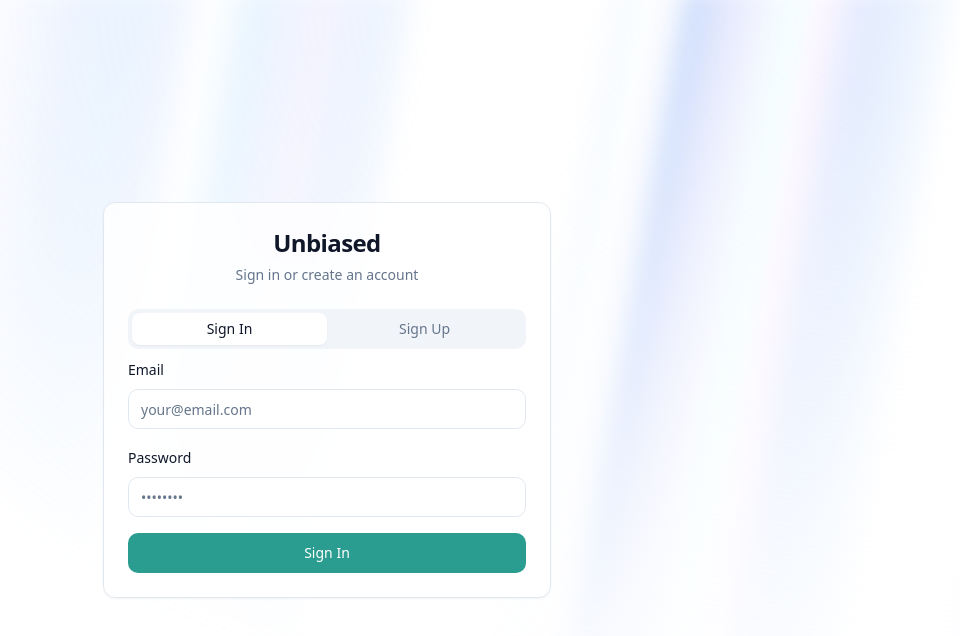
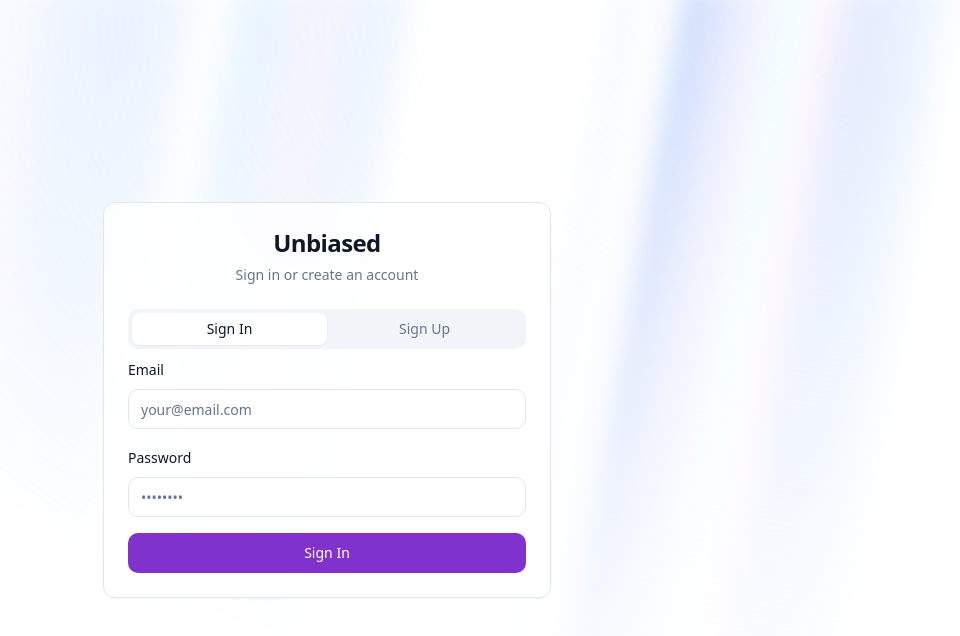
Before and after one commit to gr-vive/wishful-price-drops, a React (Vite) app: page /auth in a window 1280 px wide. Shown: the top 636 px of the page, without its empty margins (313-1273 px from the left). Built offline with nearby package versions, Linux system fonts and the light colour scheme; no server answers; the HTML template or start-up script is replaced by a standard one.

Commit message:
Refactor color scheme and font

```diff
--- a/src/components/Hero.tsx
+++ b/src/components/Hero.tsx
@@ -20,7 +20,7 @@ export const Hero = ({ onGetStarted }: HeroProps) => {
         className="text-center max-w-4xl mx-auto space-y-6"
       >
         {/* Brand */}
-        <div className="mb-4 text-5xl md:text-6xl font-bold italic bg-gradient-to-r from-primary to-primary/60 bg-clip-text text-transparent" style={{ fontFamily: 'cursive' }}>
+        <div className="mb-4 text-5xl md:text-6xl font-bold bg-gradient-to-r from-primary to-primary/60 bg-clip-text text-transparent">
           Unbiased
         </div>
         {/* Badge */}
--- a/src/index.css
+++ b/src/index.css
@@ -17,7 +17,7 @@ All colors MUST be HSL.
     --popover: 0 0% 100%;
     --popover-foreground: 222 47% 11%;
 
-    --primary: 173 58% 39%;
+    --primary: 270 60% 50%;
     --primary-foreground: 0 0% 100%;
 
     --secondary: 210 40% 96%;
@@ -26,7 +26,7 @@ All colors MUST be HSL.
     --muted: 210 40% 96%;
     --muted-foreground: 215 16% 47%;
 
-    --accent: 173 58% 39%;
+    --accent: 270 60% 50%;
     --accent-foreground: 0 0% 100%;
 
     --destructive: 0 84% 60%;
@@ -43,7 +43,7 @@ All colors MUST be HSL.
 
     --border: 214 32% 91%;
     --input: 214 32% 91%;
-    --ring: 173 58% 39%;
+    --ring: 270 60% 50%;
 
     --radius: 0.75rem;
 
@@ -74,7 +74,7 @@ All colors MUST be HSL.
     --popover: 217 33% 17%;
     --popover-foreground: 210 40% 98%;
 
-    --primary: 173 58% 39%;
+    --primary: 270 60% 50%;
     --primary-foreground: 0 0% 100%;
 
     --secondary: 217 33% 17%;
@@ -83,7 +83,7 @@ All colors MUST be HSL.
     --muted: 217 33% 17%;
     --muted-foreground: 215 20% 65%;
 
-    --accent: 173 58% 39%;
+    --accent: 270 60% 50%;
     --accent-foreground: 0 0% 100%;
 
     --destructive: 0 63% 31%;
@@ -100,7 +100,7 @@ All colors MUST be HSL.
 
     --border: 217 33% 17%;
     --input: 217 33% 17%;
-    --ring: 173 58% 39%;
+    --ring: 270 60% 50%;
     --sidebar-background: 240 5.9% 10%;
     --sidebar-foreground: 240 4.8% 95.9%;
     --sidebar-primary: 224.3 76.3% 48%;
```
